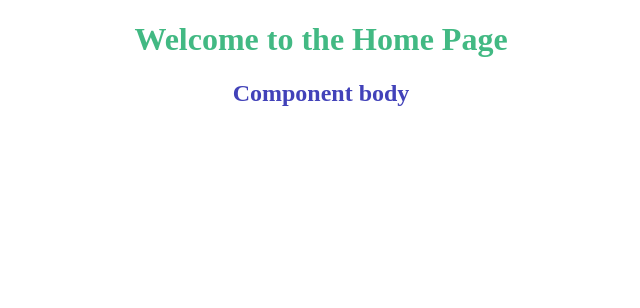
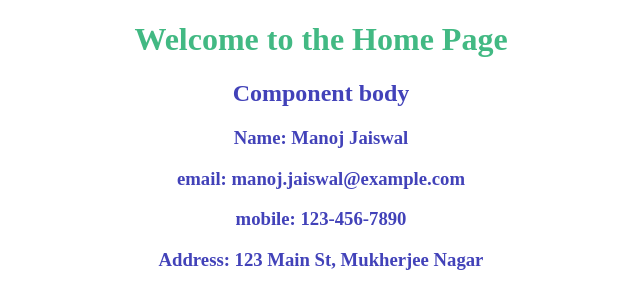
Before and after one commit to Manojkumar354/Vue-JS, a Vue app: page / in a window 1280 px wide. Shown: the top 308 px of the page, without its empty margins (319-959 px from the left). Built offline with nearby package versions, Linux system fonts and the light colour scheme.

Commit message:
changes in BodyComponent componentcommit

```diff
--- a/src/components/BodyComponent.vue
+++ b/src/components/BodyComponent.vue
@@ -1,10 +1,28 @@
 <template>
   <h2>Component body</h2>
+  <div>
+    <h3>Name: {{ name }}</h3>
+    <h3>email: {{ email }}</h3>
+    <h3>mobile: {{ mobile == undefined ? 'Not provided' : mobile }}</h3>
+    <h3>Address: {{ getAddress('Mukherjee Nagar') }}</h3>
+  </div>
 </template>
 
 <script>
 export default {
     name: 'BodyComponent',
+   data() {
+        return {
+            name: 'Manoj Jaiswal',
+            email: 'manoj.jaiswal@example.com',
+            mobile: '123-456-7890'
+        }
+    },
+    methods: {
+        getAddress: function(location) {
+            return `123 Main St, ${location}`;
+        }
+    }
 }
 </script>
 
@@ -13,4 +31,8 @@ h2{
     color: #4242b9;
     text-align: center;
 }
+h3{
+    color: #4242b9;
+    text-align: center;
+}
 </style>
```
